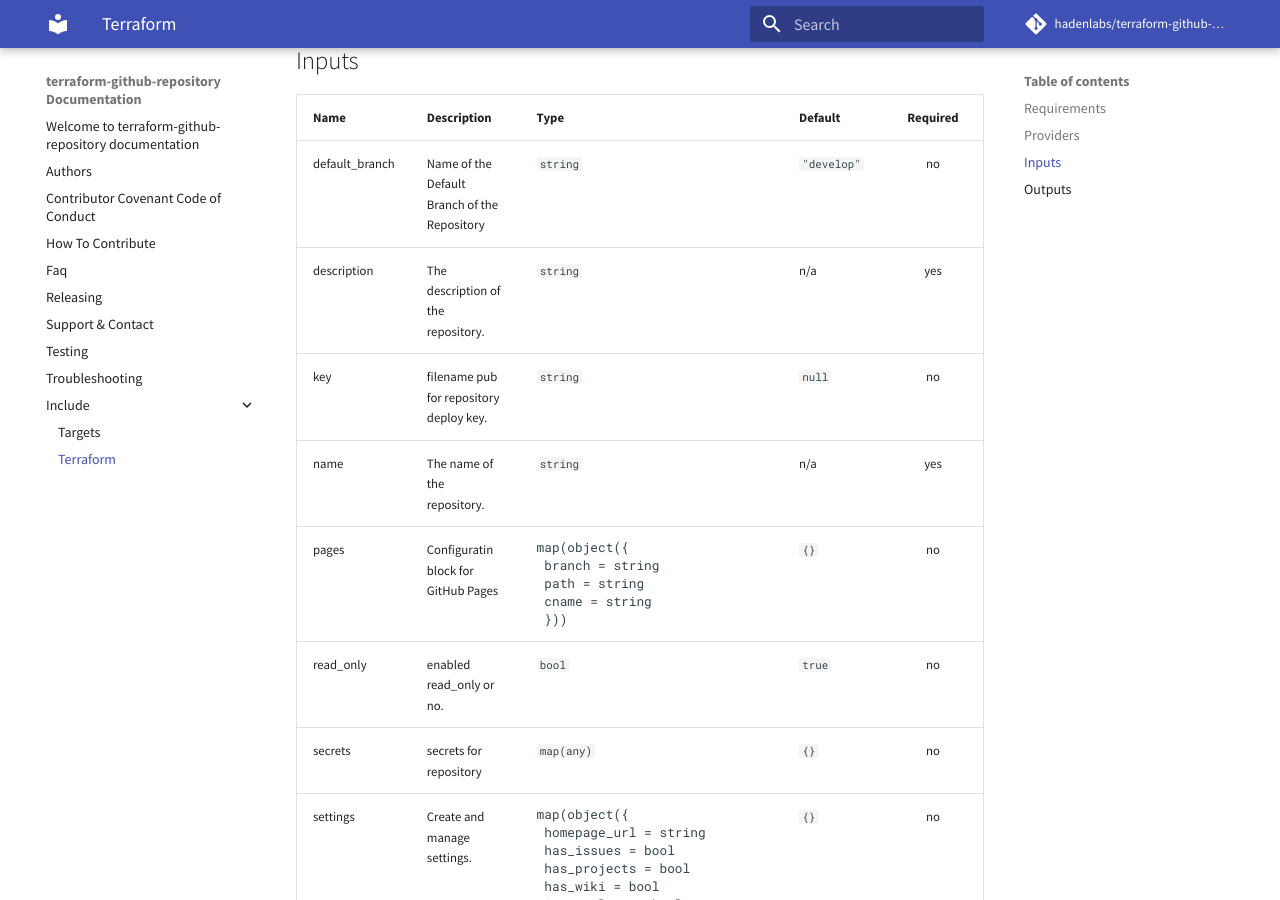
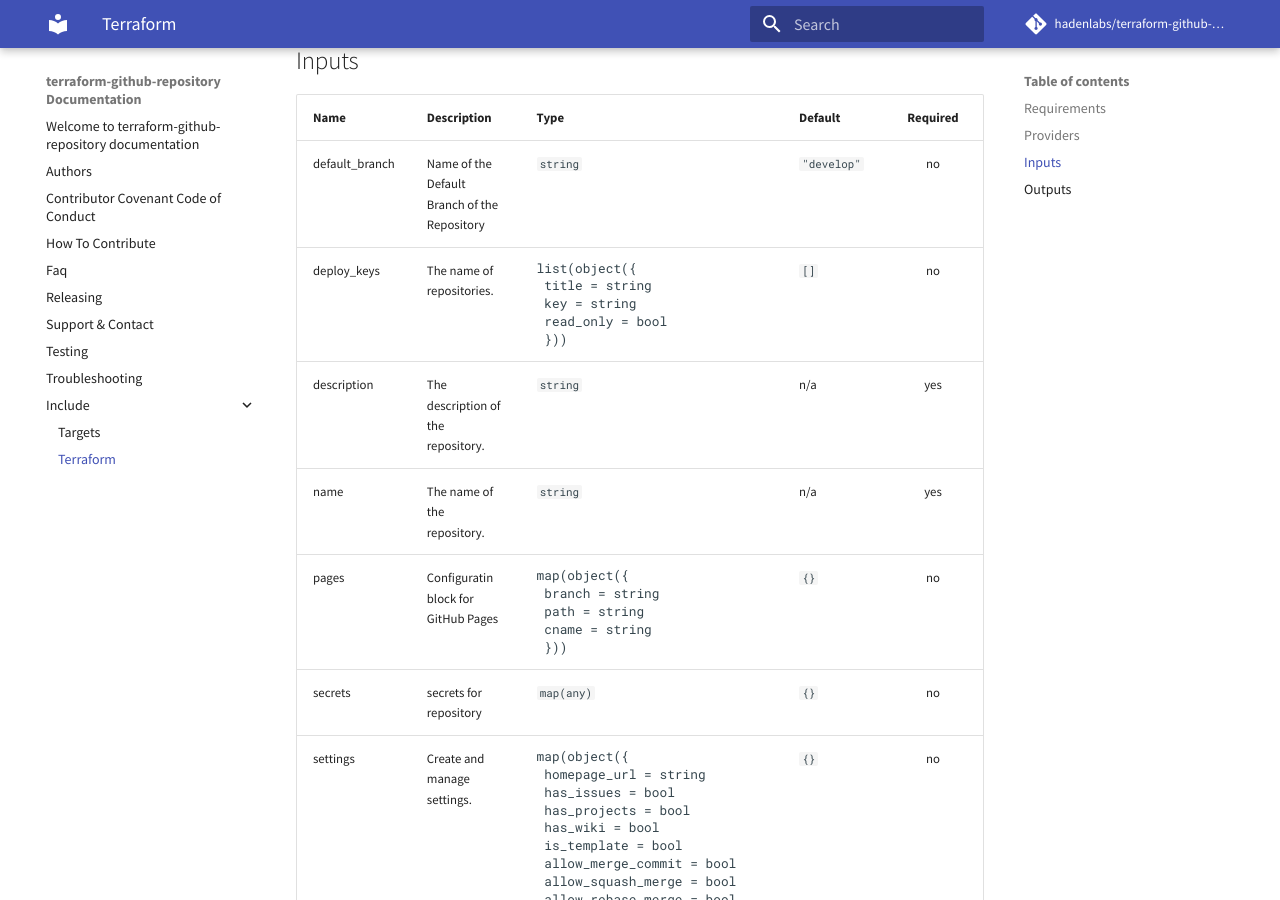
Before and after one commit to hadenlabs/terraform-github-repository, an MkDocs documentation site: the page built from docs/include/terraform.md, in a window 1280 px wide and 900 px high, scrolled down 690 px. Built offline with MkDocs 1.6.1 and Material for MkDocs 9.7.7, drawn with Linux system fonts in a browser that asks for light colours; comment, search, counter and statistics services are not loaded.

```diff
--- a/docs/include/terraform.md
+++ b/docs/include/terraform.md
@@ -23,11 +23,10 @@ This document gives an overview of variables used in the platform of the terrafo
 | Name | Description | Type | Default | Required |
 | --- | --- | --- | --- | :-: |
 | default_branch | Name of the Default Branch of the Repository | `string` | `"develop"` | no |
+| deploy_keys | The name of repositories. | <pre>list(object({<br> title = string<br> key = string<br> read_only = bool<br> }))</pre> | `[]` | no |
 | description | The description of the repository. | `string` | n/a | yes |
-| key | filename pub for repository deploy key. | `string` | `null` | no |
 | name | The name of the repository. | `string` | n/a | yes |
 | pages | Configuratin block for GitHub Pages | <pre>map(object({<br> branch = string<br> path = string<br> cname = string<br> }))</pre> | `{}` | no |
-| read_only | enabled read_only or no. | `bool` | `true` | no |
 | secrets | secrets for repository | `map(any)` | `{}` | no |
 | settings | Create and manage settings. | <pre>map(object({<br> homepage_url = string<br> has_issues = bool<br> has_projects = bool<br> has_wiki = bool<br> is_template = bool<br> allow_merge_commit = bool<br> allow_squash_merge = bool<br> allow_rebase_merge = bool<br> delete_branch_on_merge = bool<br> auto_init = bool<br> gitignore_template = string<br> license_template = string<br> archived = bool<br> archive_on_destroy = bool<br> vulnerability_alerts = bool<br> topics = list(string)<br> }))</pre> | `{}` | no |
 | visibility | The visibility of the repository private or public. | `string` | `"private"` | no |
```
Also changed, not shown: README.md (+6 -4 lines).
